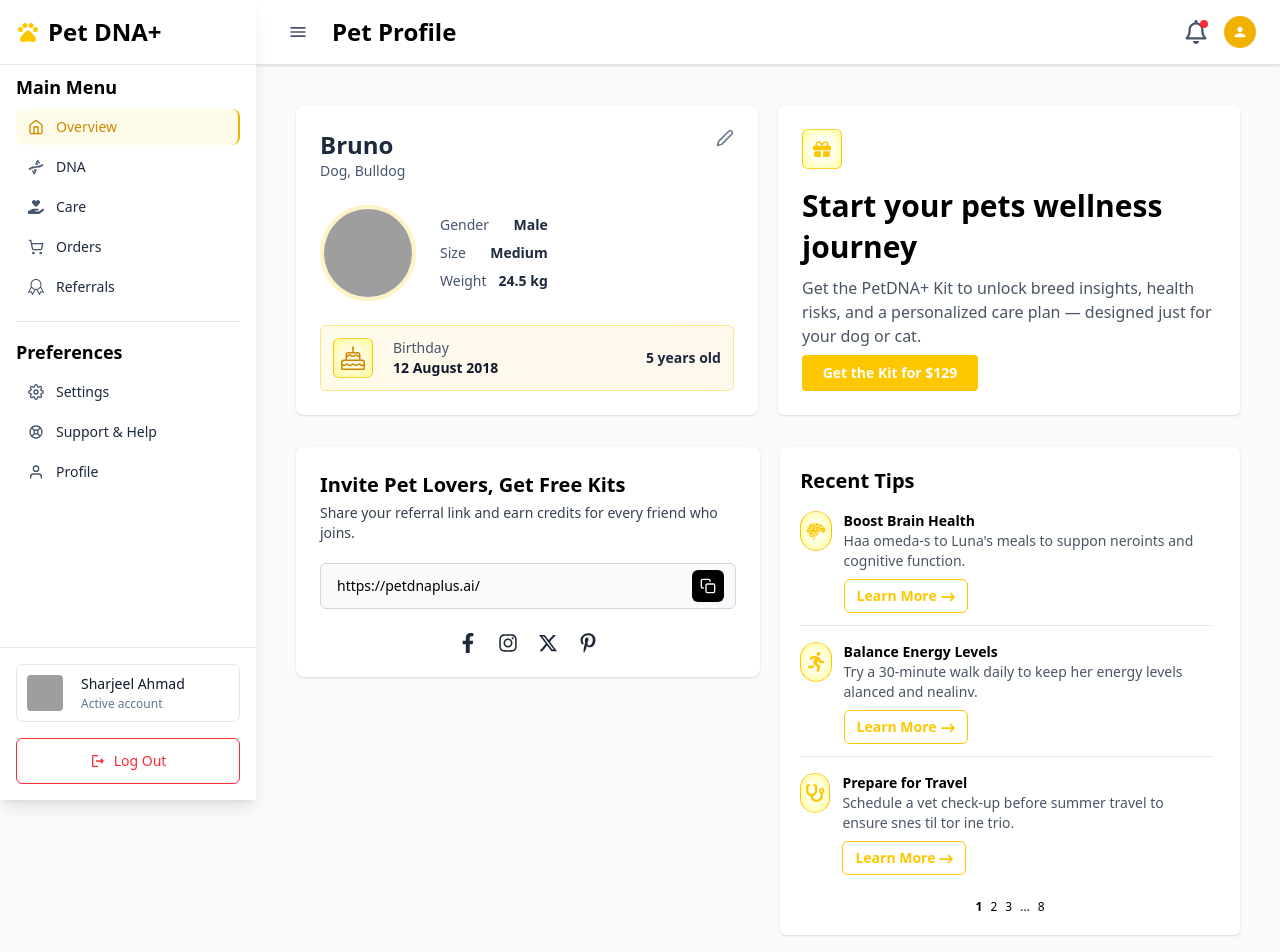
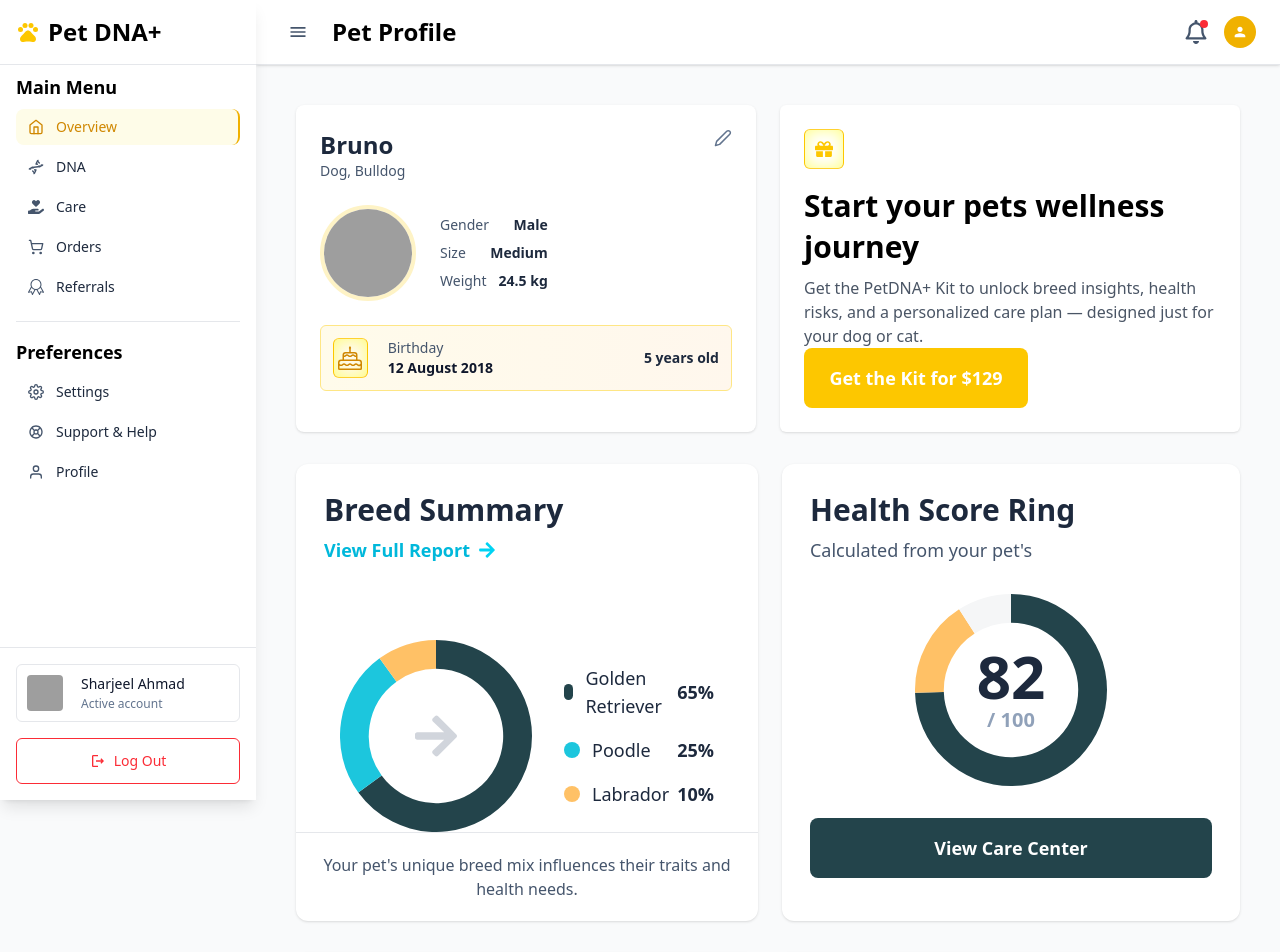
Before and after one commit to SharjeelAhmad-12/PET-DNA-Dashboard, a Next.js app: page / in a window 1280 px wide. Shown: the top 952 px of the page. Built offline with nearby package versions, Linux system fonts and the light colour scheme; grey boxes are pictures that could not be loaded.

Commit message:
feat: Add BreedSummary and HealthScore Card and make some changes in ui

```diff
--- a/src/app/page.tsx
+++ b/src/app/page.tsx
@@ -2,19 +2,40 @@ import PetProfileCard from "@/components/PetProfileCard";
 import DnaKitPromoCard from "@/components/DnaKitPromoCard";
 import RecentTipsCard from "@/components/RecentTipsCard";
 import ReferralCard from "@/components/ReferralCard";
+import BreedSummaryCard from "@/components/BreedSummaryCard";
+import HealthScoreRingCard from "@/components/HealthScoreRingCard";
+
 const page = () => {
   return (
-    <div className="p-4 flex flex-col gap-8">
-      <div className="flex gap-5 xl:flex-row flex-col">
-        <PetProfileCard />
-        <DnaKitPromoCard />
+    <div className="p-4 flex flex-col gap-8 w-full  mx-auto">
+      <div className="flex flex-col xl:flex-row gap-6 w-full">
+        <div className="flex-1 flex justify-center">
+          <PetProfileCard />
+        </div>
+        <div className="flex-1 flex justify-center">
+          <DnaKitPromoCard />
+        </div>
       </div>
-      <div className="flex gap-5 xl:flex-row flex-col">
-        <ReferralCard />
-        <RecentTipsCard />
+
+      <div className="flex flex-col xl:flex-row gap-6 w-full">
+        <div className="flex-1 flex justify-center">
+          <BreedSummaryCard />
+        </div>
+        <div className="flex-1 flex justify-center">
+          <HealthScoreRingCard />
+        </div>
+      </div>
+
+      <div className="flex flex-col xl:flex-row gap-6 w-full">
+        <div className="flex-1 h-full flex justify-center">
+          <ReferralCard />
+        </div>
+        <div className="flex-1 flex justify-center">
+          <RecentTipsCard />
+        </div>
       </div>
     </div>
-  )
-}
+  );
+};
 
-export default page
+export default page;
--- /dev/null
+++ b/src/components/BreedSummaryCard.tsx
@@ -0,0 +1,97 @@
+"use client";
+
+import { Doughnut } from "react-chartjs-2";
+import {
+  Chart as ChartJS,
+  ArcElement,
+  Tooltip,
+  Legend,
+} from "chart.js";
+import Link from "next/link";
+import { FaArrowRight } from "react-icons/fa";
+
+ChartJS.register(ArcElement, Tooltip, Legend);
+
+const breedData = [65, 25, 10];
+const breedLabels = ["Golden Retriever", "Poodle", "Labrador"];
+const breedColors = ["#23444B", "#1CC6DD", "#FFC166"];
+
+const data = {
+  labels: breedLabels,
+  datasets: [
+    {
+      data: breedData,
+      backgroundColor: breedColors,
+      borderWidth: 0,
+      cutout: "70%",
+    },
+  ],
+};
+
+const options = {
+  plugins: {
+    legend: { display: false },
+    tooltip: { enabled: true },
+  },
+  cutout: "70%",
+  responsive: true,
+  maintainAspectRatio: false,
+};
+
+const BreedSummaryCard = () => {
+  return (
+    <section className="bg-white justify-between rounded-xl shadow-sm flex flex-col w-full max-w-7xl">
+      <div className="p-5 sm:p-7 h-full">
+        <div className="flex justify-between items-start mb-4 flex-wrap gap-2">
+          <h2 className="text-2xl sm:text-3xl font-extrabold text-slate-800">
+            Breed Summary
+          </h2>
+          <Link
+            href="#"
+            className="text-cyan-500 font-semibold flex items-center gap-2 hover:underline text-base sm:text-lg"
+          >
+            View Full Report
+            <FaArrowRight className="text-cyan-400" />
+          </Link>
+        </div>
+
+        <div className="flex flex-col sm:flex-row gap-8 items-center  sm:items-center justify-center sm:justify-between sm:h-full p-4">
+          <div className="relative w-36 h-36 sm:w-48 sm:h-48">
+            <Doughnut data={data} options={options} />
+            <div className="absolute inset-0 flex items-center justify-center pointer-events-none">
+              <FaArrowRight className="text-gray-300 text-4xl sm:text-5xl" />
+            </div>
+          </div>
+
+          <div className="flex flex-col gap-4 w-full max-w-xs">
+            {breedLabels.map((label, i) => (
+              <div
+                key={label}
+                className="flex items-center justify-between text-base sm:text-lg"
+              >
+                <div className="flex items-center gap-3">
+                  <span
+                    className="inline-block w-4 h-4 rounded-full"
+                    style={{ background: breedColors[i] }}
+                  ></span>
+                  <span className="text-slate-800 font-medium">{label}</span>
+                </div>
+                <span className="ml-2 font-bold text-slate-800">
+                  {breedData[i]}%
+                </span>
+              </div>
+            ))}
+          </div>
+        </div>
+      </div>
+
+      <div className="text-center  p-4 sm:p-5 border-t border-gray-200">
+        <p className="text-slate-600 text-sm sm:text-base">
+          Your pet's unique breed mix influences their traits and health needs.
+        </p>
+      </div>
+    </section>
+  );
+};
+
+export default BreedSummaryCard;
--- a/src/components/DnaKitPromoCard.tsx
+++ b/src/components/DnaKitPromoCard.tsx
@@ -5,7 +5,7 @@ import { FaGift } from "react-icons/fa";
 
 const DnaKitPromoCard = () => {
   return (
-    <section className="bg-white w-full  rounded-md shadow-sm p-6 flex flex-col ">
+    <section className="bg-white w-full  rounded-md shadow-sm p-6 flex flex-col max-w-7xl">
       <div>
         <div
           className="w-10 h-10 mb-4 rounded-md text-yellow-400 grid place-items-center border border-y-amber-300"
@@ -24,7 +24,7 @@ const DnaKitPromoCard = () => {
         </p>
       </div>
 
-      <button className="mt-7 xl:mt-auto w-44 bg-yellow-400 text-white  text-sm font-bold px-4 py-2 rounded  transition">
+      <button className="mt-7 xl:mt-auto w-56 bg-yellow-400 text-white text-base sm:text-lg  py-3 sm:py-4 rounded-lg font-bold px-6  transition">
         Get the Kit for $129
       </button>
     </section>
--- /dev/null
+++ b/src/components/HealthScoreRingCard.tsx
@@ -0,0 +1,54 @@
+"use client";
+import { Doughnut } from "react-chartjs-2";
+import {
+    Chart as ChartJS,
+    ArcElement,
+    Tooltip,
+    Legend,
+} from "chart.js";
+
+ChartJS.register(ArcElement, Tooltip, Legend);
+
+const score = 82;
+const maxScore = 100;
+const data = {
+    datasets: [
+        {
+            data: [score, maxScore - score, 10],
+            backgroundColor: ["#23444B", "#FFC166", "#F5F6F7"],
+            borderWidth: 0,
+            cutout: "70%",
+        },
+    ],
+};
+
+const options = {
+    plugins: {
+        legend: { display: false },
+        tooltip: { enabled: false },
+    },
+    cutout: "70%",
+    responsive: true,
+    maintainAspectRatio: false,
+};
+
+const HealthScoreRingCard = () => (
+    <section className="bg-white rounded-xl shadow-sm p-4 sm:p-7 flex flex-col w-full max-w-7xl">
+        <h2 className="text-2xl sm:text-3xl font-extrabold text-slate-800 mb-2">Health Score Ring</h2>
+        <p className="text-base sm:text-lg text-slate-600 mb-4">Calculated from your pet's</p>
+        <div className="flex flex-col items-center justify-center flex-1 w-full">
+            <div className="w-32 h-32 sm:w-48 sm:h-48 relative mb-6">
+                <Doughnut data={data} options={options} />
+                <div className="absolute inset-0 flex flex-col items-center justify-center">
+                    <span className="text-4xl sm:text-6xl font-extrabold text-slate-800">{score}</span>
+                    <span className="text-lg sm:text-xl text-slate-400 font-semibold">/ {maxScore}</span>
+                </div>
+            </div>
+            <button className="w-full bg-[#23444B] text-white text-base sm:text-lg font-bold py-3 sm:py-4 rounded-lg mt-2 hover:bg-[#183136] transition">
+                View Care Center
+            </button>
+        </div>
+    </section>
+);
+
+export default HealthScoreRingCard;
--- a/src/components/PetProfileCard.tsx
+++ b/src/components/PetProfileCard.tsx
@@ -40,21 +40,22 @@ const PetProfileCard = () => (
       </div>
     </div>
 
-    <div className="flex items-center justify-between bg-gradient-to-r from-amber-50 to-orange-50 p-3 border border-amber-200 rounded-md text-sm">
-      <div className="flex items-center gap-5 text-slate-600">
+    <div className="flex items-center  justify-between bg-gradient-to-r from-amber-50 to-orange-50 p-3 border border-amber-200 rounded-md text-sm">
+      <div className="flex items-center gap-5 text-slate-600 w-full">
         <div
-          className="w-10 h-10  rounded-md text-yellow-400 grid place-items-center border border-y-amber-300"
+          className="sm:w-10 w-13 h-10  rounded-md text-yellow-400 grid place-items-center border border-y-amber-300"
           style={{ boxShadow: "inset 0 0 15px rgba(255, 255, 0, 0.5)" }}
         >
           <BsCake size={24} className="text-yellow-600" />
         </div>
-
-        <div className="flex flex-col">
-          <h3>Birthday</h3>
-          <span className="font-bold text-slate-900">12 August 2018</span>
+        <div className="flex flex-col sm:flex-row justify-between sm:items-center w-full">
+          <div className="flex flex-col">
+            <h3>Birthday</h3>
+            <span className="font-bold text-slate-900">12 August 2018</span>
+          </div>
+          <span className="font-semibold text-slate-800">5 years old</span>
         </div>
       </div>
-      <span className="font-semibold text-slate-800">5 years old</span>
     </div>
   </section>
 );
--- a/src/components/RecentTipsCard.tsx
+++ b/src/components/RecentTipsCard.tsx
@@ -35,7 +35,7 @@ const RecentTipsCard = () => {
           <li key={tip.id} className="mb-4 last:mb-0">
             <div className="flex items-start gap-3 text-sm">
               <div
-                className="w-22 sm:w-10 h-10 mb-4 rounded-full text-yellow-400 grid place-items-center border border-y-amber-300"
+                className="w-10 h-10 mb-4 p-3 rounded-full text-yellow-400 flex items-center border border-y-amber-300"
                 style={{ boxShadow: "inset 0 0 15px rgba(255, 255, 0, 0.5)" }}
               >
                 {tip.icon}
```
